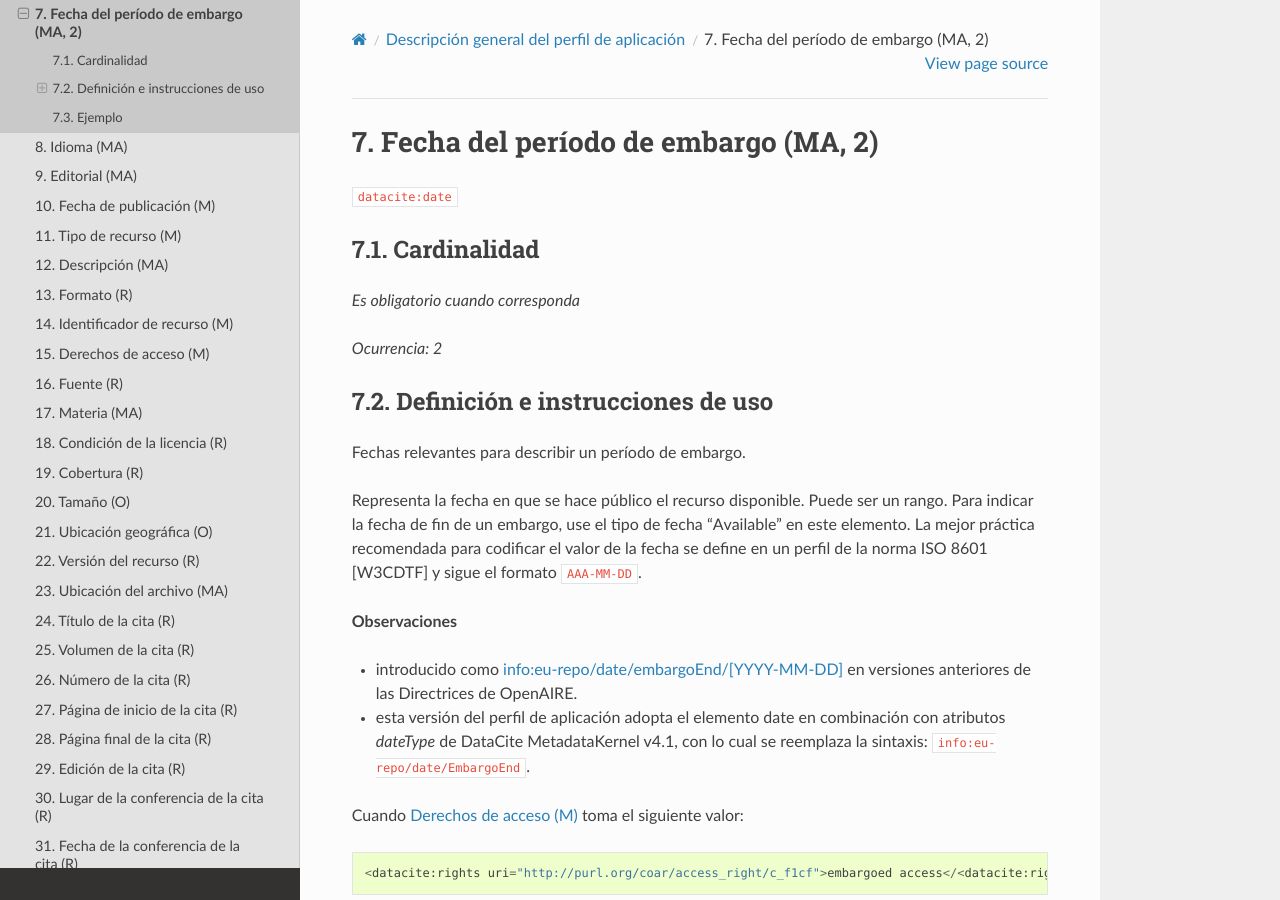
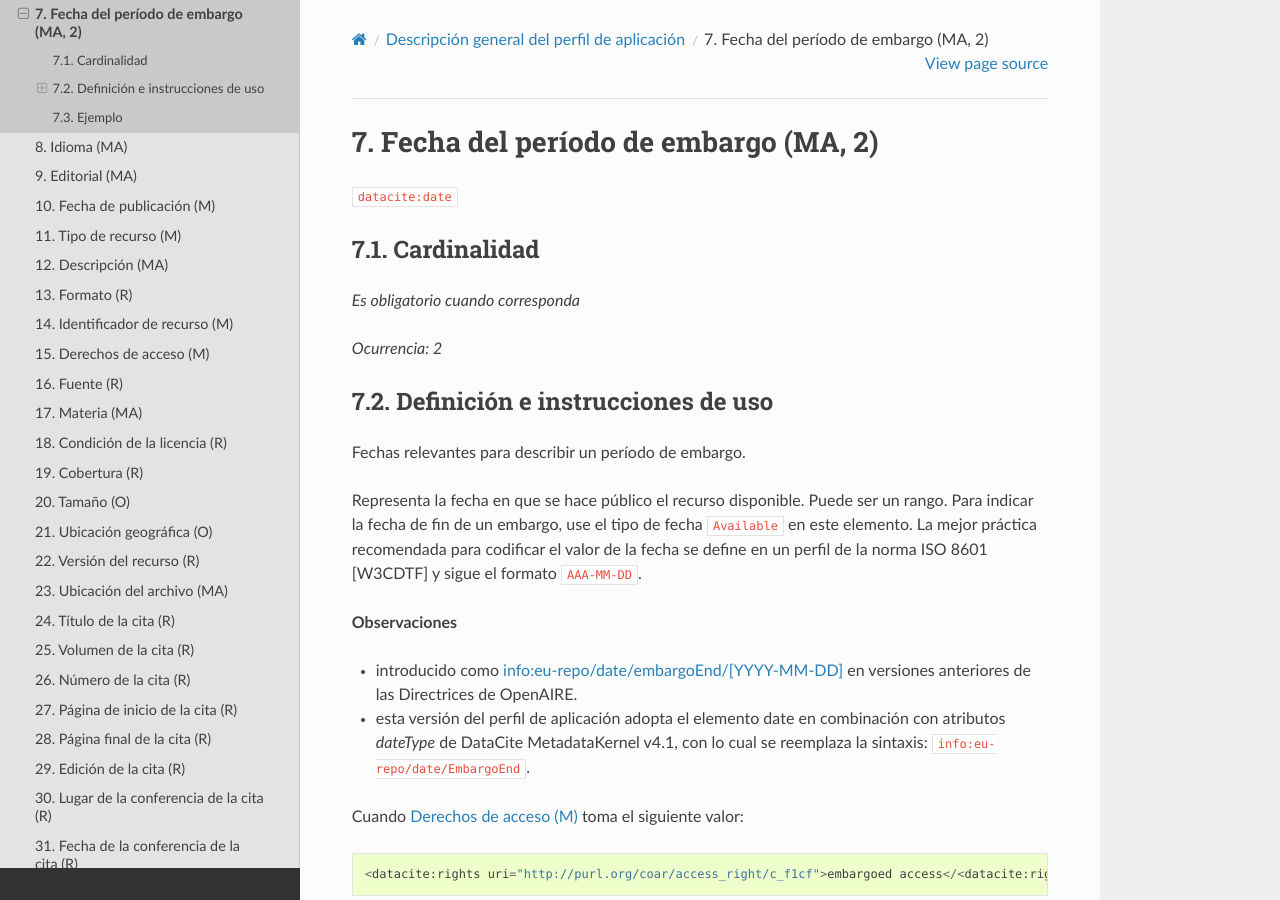
Before and after one commit to memoemg/openAIRE4, a Sphinx documentation site: the page built from docs/field_embargoenddate.rst, in a window 1280 px wide and 900 px high. Built offline with Sphinx 7.4.7 and the Read the Docs theme 2.0.0, drawn with Linux system fonts in a browser that asks for light colours; a script that is not in the unit is left out.

```diff
--- a/docs/field_embargoenddate.rst
+++ b/docs/field_embargoenddate.rst
@@ -18,7 +18,7 @@ Definición e instrucciones de uso
 
 Fechas relevantes para describir un período de embargo.
 
-Representa la fecha en que se hace público el recurso disponible. Puede ser un rango. Para indicar la fecha de fin de un embargo, use el tipo de fecha "Available" en este elemento.   La mejor práctica recomendada para codificar el valor de la fecha se define en un perfil de la norma ISO 8601 [W3CDTF] y sigue el formato ``AAA-MM-DD``.
+Representa la fecha en que se hace público el recurso disponible. Puede ser un rango. Para indicar la fecha de fin de un embargo, use el tipo de fecha ``Available`` en este elemento. La mejor práctica recomendada para codificar el valor de la fecha se define en un perfil de la norma ISO 8601 [W3CDTF] y sigue el formato ``AAA-MM-DD``.
 
 **Observaciones**
 
```
